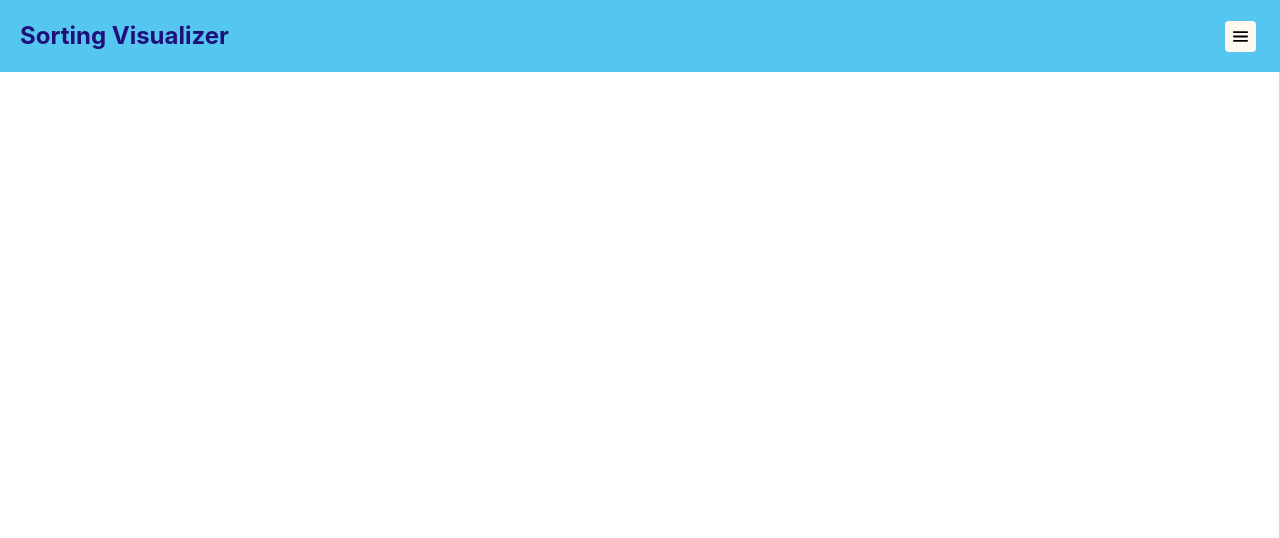
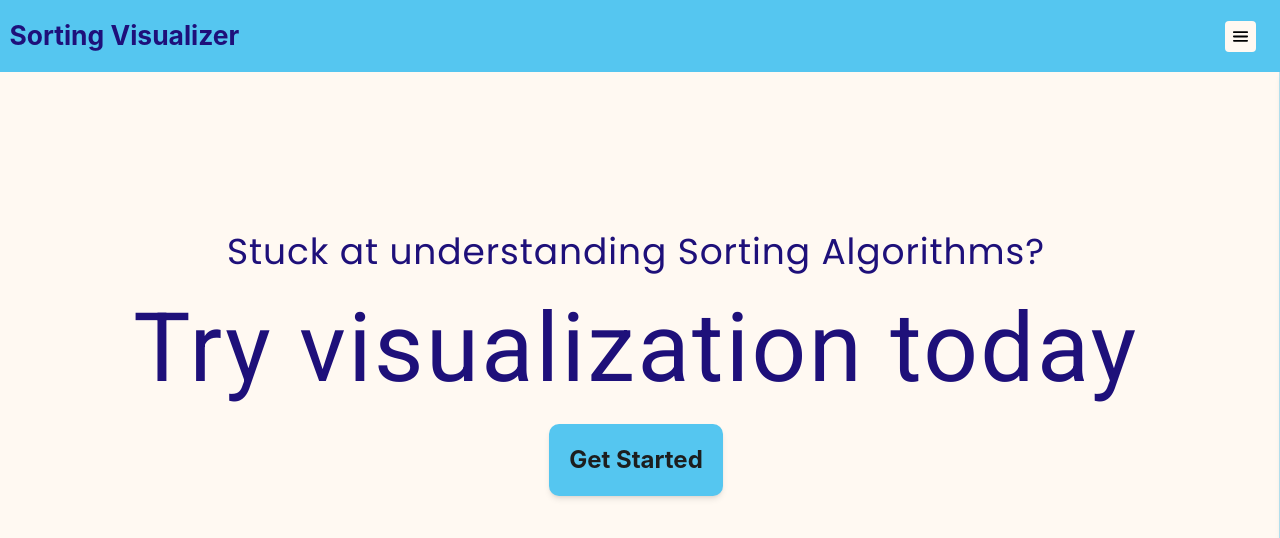
Before and after one commit to darsh1206/visualizer, a React (Create React App) app: page / in a window 1280 px wide. Shown: the top 538 px of the page. Built offline with nearby package versions, Linux system fonts and the light colour scheme.

Commit message:
Created a home page

```diff
--- a/public/index.html
+++ b/public/index.html
@@ -1,14 +1,14 @@
 <!DOCTYPE html>
 <html lang="en">
+
 <head>
   <meta charset="utf-8" />
   <link rel="icon" href="%PUBLIC_URL%/favicon.ico" />
+  <link href="https://fonts.googleapis.com/css2?family=Poppins:wght@400;600&family=Roboto:wght@400;500&display=swap"
+    rel="stylesheet">
   <meta name="viewport" content="width=device-width, initial-scale=1" />
   <meta name="theme-color" content="#000000" />
-    <meta
-      name="description"
-      content="Web site created using create-react-app"
-    />
+  <meta name="description" content="Web site created using create-react-app" />
   <link rel="apple-touch-icon" href="%PUBLIC_URL%/logo192.png" />
   <!--
       manifest.json provides metadata used when your web app is installed on a
@@ -26,6 +26,7 @@
     -->
   <title>React App</title>
 </head>
+
 <body>
   <noscript>You need to enable JavaScript to run this app.</noscript>
   <div id="root"></div>
@@ -40,4 +41,5 @@
       To create a production bundle, use `npm run build` or `yarn build`.
     -->
 </body>
+
 </html>
--- a/src/App.js
+++ b/src/App.js
@@ -3,11 +3,13 @@ import { HomePage } from "./pages/HomePage";
 import { Route, Routes, BrowserRouter } from "react-router-dom";
 function App() {
   return (
-    <BrowserRouter>
-      <Routes>
-        <Route path="/" element={<HomePage />} />
-      </Routes>
-    </BrowserRouter>
+    <div className="pri-bg">
+      <BrowserRouter>
+        <Routes>
+          <Route path="/" element={<HomePage />} />
+        </Routes>
+      </BrowserRouter>
+    </div>
   );
 }
 
--- a/src/color.css
+++ b/src/color.css
@@ -30,6 +30,15 @@
 .nav-btn:hover {
   background-color: var(--sub-alt-color);
 }
+.main-btn {
+  background-color: var(--main-color);
+  border-radius: 10px;
+  transition: transform 0.3s ease-in-out;
+  transform: scale(1);
+}
+.main-btn:hover {
+  transform: scale(1.1);
+}
 
 button,
 a {
--- a/src/components/MyDrawer.js
+++ b/src/components/MyDrawer.js
@@ -12,11 +12,10 @@ const quadSorts = [
 export function MyDrawer({ isOpen, closeDrawer }) {
   return (
     <div
-      className={`fixed right-0 w-70 h-full bg-black shadow-md transform transition-transform ${
+      className={`fixed right-0 w-70 h-full bg-black shadow-md transform transition-transform z-20 ${
         isOpen ? "translate-x-0" : "translate-x-full"
       } nav-bg`}
     >
-      {/* Drawer content */}
       <div className="p-8 text-white pt-5 text-right">
         <h1 className="text-2xl mb-10 font-bold txt-2">Sorting Algorithms</h1>
 
@@ -37,7 +36,10 @@ export function MyDrawer({ isOpen, closeDrawer }) {
         <h1 className="text-xl mb-6 font-bold txt-2">Quadratric Sorts</h1>
         <ul>
           {quadSorts.map((sort, index) => (
-            <li key={index} className="mb-5 transition-transform transform hover:scale-110">
+            <li
+              key={index}
+              className="mb-5 transition-transform transform hover:scale-110"
+            >
               <a className=" font-bold py-2 px-4 rounded ml-10 txt links ">
                 {sort}
               </a>
--- a/src/components/Nav.js
+++ b/src/components/Nav.js
@@ -24,19 +24,12 @@ export function Nav({ toggleDrawer, isDrawerOpen }) {
     return (
       <nav class=" text-gray-200 w-full nav-bg">
         <div class="container mx-auto flex justify-between items-center">
-          <motion.div
+          <a
             href="#"
             class=" font-bold p-5 txt-2 text-2xl transition-transform transform hover:scale-110"
-            initial={{ opacity: 0, scale: 0.5 }}
-            animate={{ opacity: 1, scale: 1 }}
-            transition={{
-              duration: 0.3,
-              delay: 0.1,
-              ease: [0, 0.71, 0.2, 1.01],
-            }}
           >
             Sorting Visualizer
-          </motion.div>
+          </a>
           <div class="flex gap-4">
             <div class="mr-6 relative">
               <Button />
--- a/src/components/homeHeader.js
+++ b/src/components/homeHeader.js
@@ -1,9 +1,42 @@
 import "../color.css";
+import { motion } from "framer-motion";
+function Button() {
+  return (
+    <button className="links p-5 text-2xl font-bold txt main-btn bg-blue-500 hover:bg-blue-700 text-white transition ease-in-out duration-300 shadow-md hover:shadow-lg rounded-md">
+      Get Started
+    </button>
+  );
+}
 
+function Heading() {
+  return (
+    <h1 className="text-8xl mb-10 mt-5 txt-2 leading-tight tracking-wide font-roboto">
+      Try visualization today
+    </h1>
+  );
+}
+
+function SubHeading() {
+  return (
+    <h1 className="text-4xl txt-2 tracking-wide font-poppins">
+      Stuck at understanding Sorting Algorithms?
+    </h1>
+  );
+}
 export function Header({ drawer }) {
   return (
-    <div>
-      <div></div>
+    <div className=" mb-40 flex flex-col md:flex-row justify-center items-center">
+      <motion.div
+        initial={{ x: "100vw" }}
+        animate={{ x: 0 }}
+        transition={{ type: "spring", stiffness: 120 }}
+        className="mt-40 mb-40 flex flex-col items-center justify-center text-center space-y-4"
+      >
+        <SubHeading />
+        <Heading />
+        <Button />
+      </motion.div>
+      <div className="md:block h-auto w-2 bg-green-700"></div>
     </div>
   );
 }
--- a/src/index.js
+++ b/src/index.js
@@ -3,6 +3,7 @@ import ReactDOM from 'react-dom/client';
 import './index.css';
 import App from './App';
 import reportWebVitals from './reportWebVitals';
+
 
 const root = ReactDOM.createRoot(document.getElementById('root'));
 root.render(
--- a/src/pages/HomePage.js
+++ b/src/pages/HomePage.js
@@ -18,9 +18,9 @@ export function HomePage() {
       <div>
         <MyDrawer isOpen={isDrawerOpen} closeDrawer={closeDrawer} />
         <div
-          onClick={closeDrawer}
+          onClick={isDrawerOpen ? closeDrawer : () => {}}
           className={`${
-            isDrawerOpen ? "filter pointer-events-none" : ""
+            isDrawerOpen ? "filter blur-sm " : ""
           } flex justify-center`}
         >
           <Header />
--- /dev/null
+++ b/src/pages/QuickSort.js
@@ -0,0 +1,3 @@
+export function QuickSort() {
+  return <div> </div>;
+}
--- a/tailwind.config.js
+++ b/tailwind.config.js
@@ -4,7 +4,12 @@ module.exports = {
     "./src/**/*.{html,js,jsx,ts,tsx}", // Adjust this path to match where your files are
   ],
   theme: {
-    extend: {},
+    extend: {
+      fontFamily: {
+        poppins: ["Poppins", "sans-serif"],
+        roboto: ["Roboto", "sans-serif"],
+      },
+    },
   },
   plugins: [],
 };
```
Lines whose indentation alone changed are shown as unchanged.
